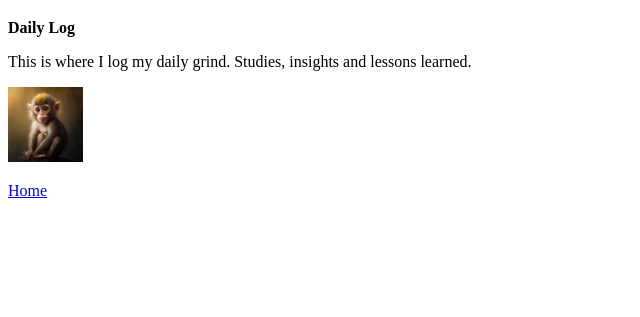
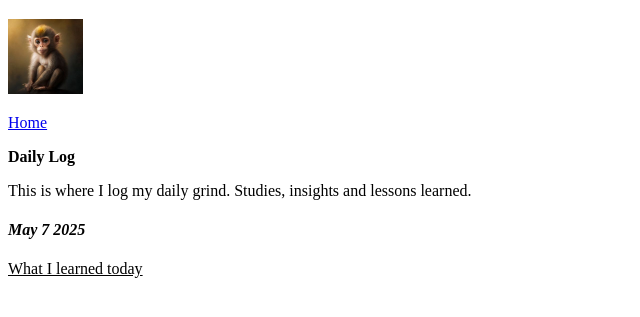
Before and after one commit to saltybob246/coding_journal, a plain HTML site: page logs.html in a window 1280 px wide. Shown: the part 61-378 px from the top of the page, without its empty margins (0-640 px from the left). Drawn offline with Linux system fonts and the light colour scheme.

Commit message:
Made navigation more uniform across site. Placed nav links below monkey for an easier user experience and placed monkey on top of page.

```diff
--- a/logs.html
+++ b/logs.html
@@ -7,11 +7,17 @@
 
     <body>
         <h1>My Coding Journey</h1>
+        <p><img src="./img/monkey.jpg" alt="a cute monkey" height="75" width="75"></p>
+        <!-- moved links to below monkey so user has easier time finding navigation -->
+        <p><a href="index.html">Home</a></p>
         <p><strong>Daily Log</strong></p>
         This is where I log my daily grind. Studies, insights and lessons learned.
+        <p><em><h4>May 7 2025</h4></em>
+            <p><u>What I learned today</u></p>
 
-        <p><img src="./img/monkey.jpg" alt="a cute monkey" height="75" width="75"></p>
-        <p><a href="index.html">Home</a></p>
+
+
+
 
 
 
```
Also changed, not shown: aboutme.html (+6 -3 lines), index.html (+8 -5 lines).
